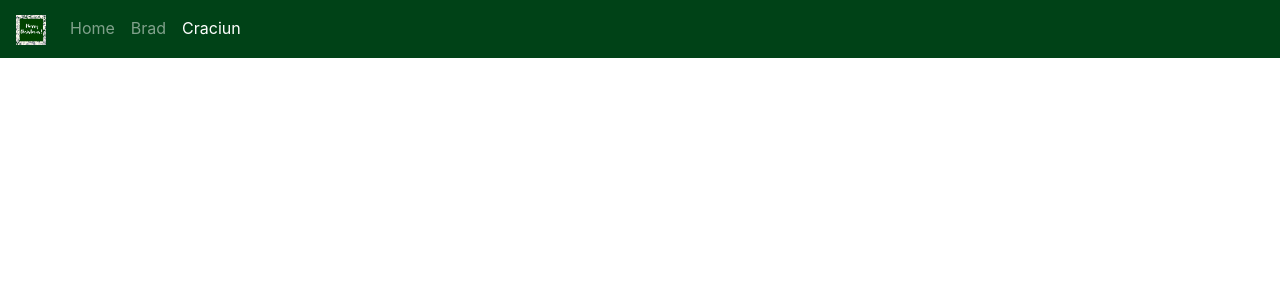
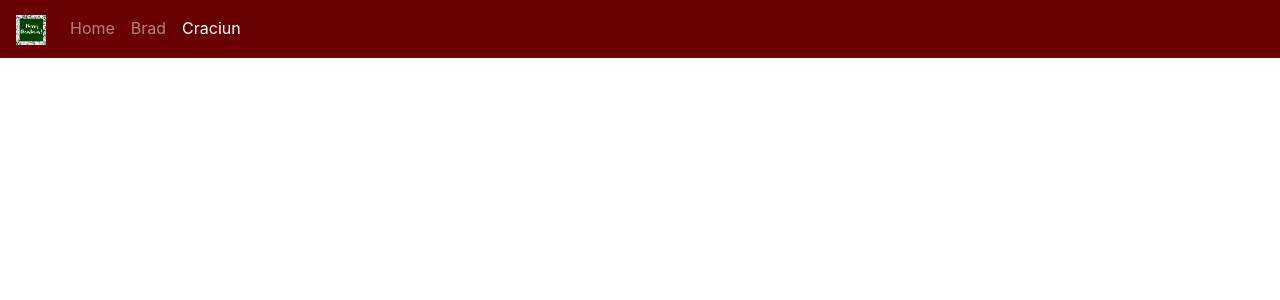
Before and after one commit to Lari-skz/crumpene.github.io, a PHP site: page /ceva.html in a window 1280 px wide. Shown: the top 300 px of the page. Run offline with PHP 8.4, Linux system fonts and the light colour scheme.

Commit message:
Update myStyle.css

```diff
--- a/craciunIXI/myStyle.css
+++ b/craciunIXI/myStyle.css
@@ -1,2 +1,2 @@
 .bg-darkblue{
-background-color : #004217;}
+background-color : #680000;}
```
